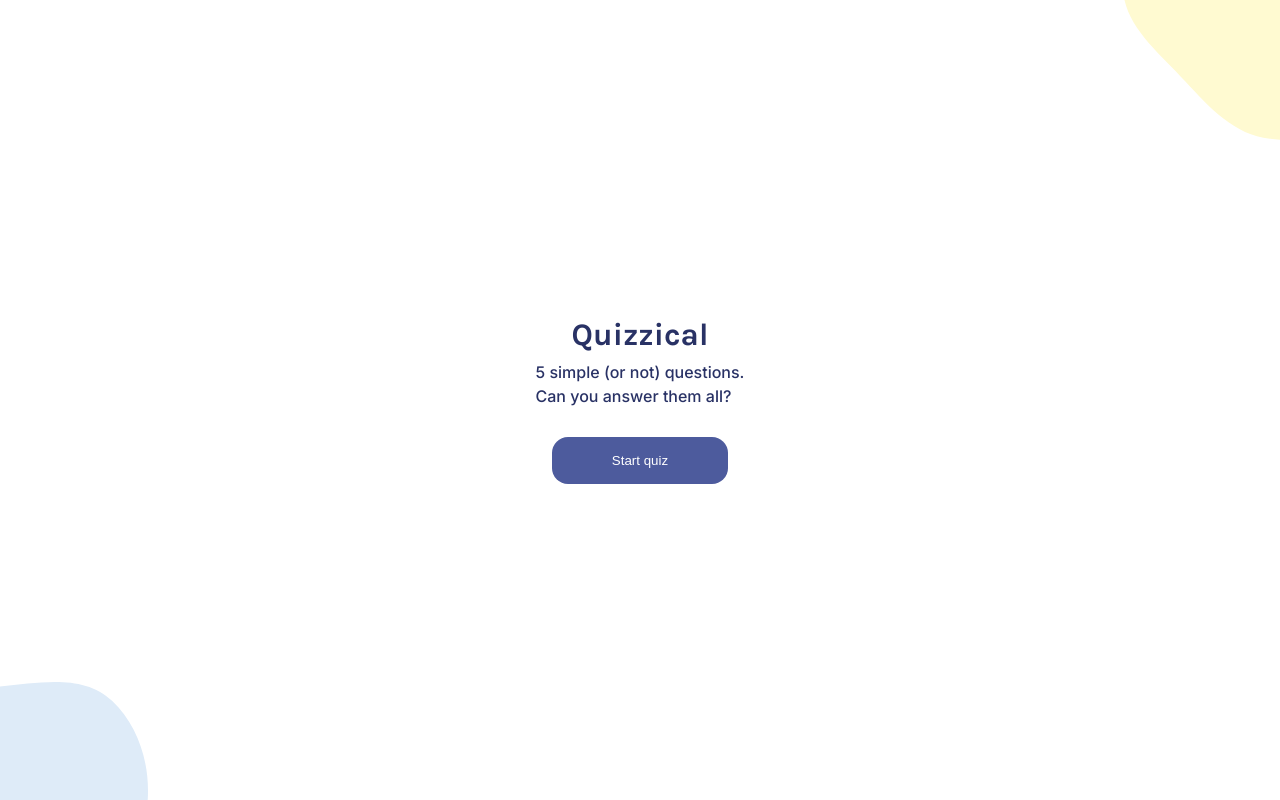
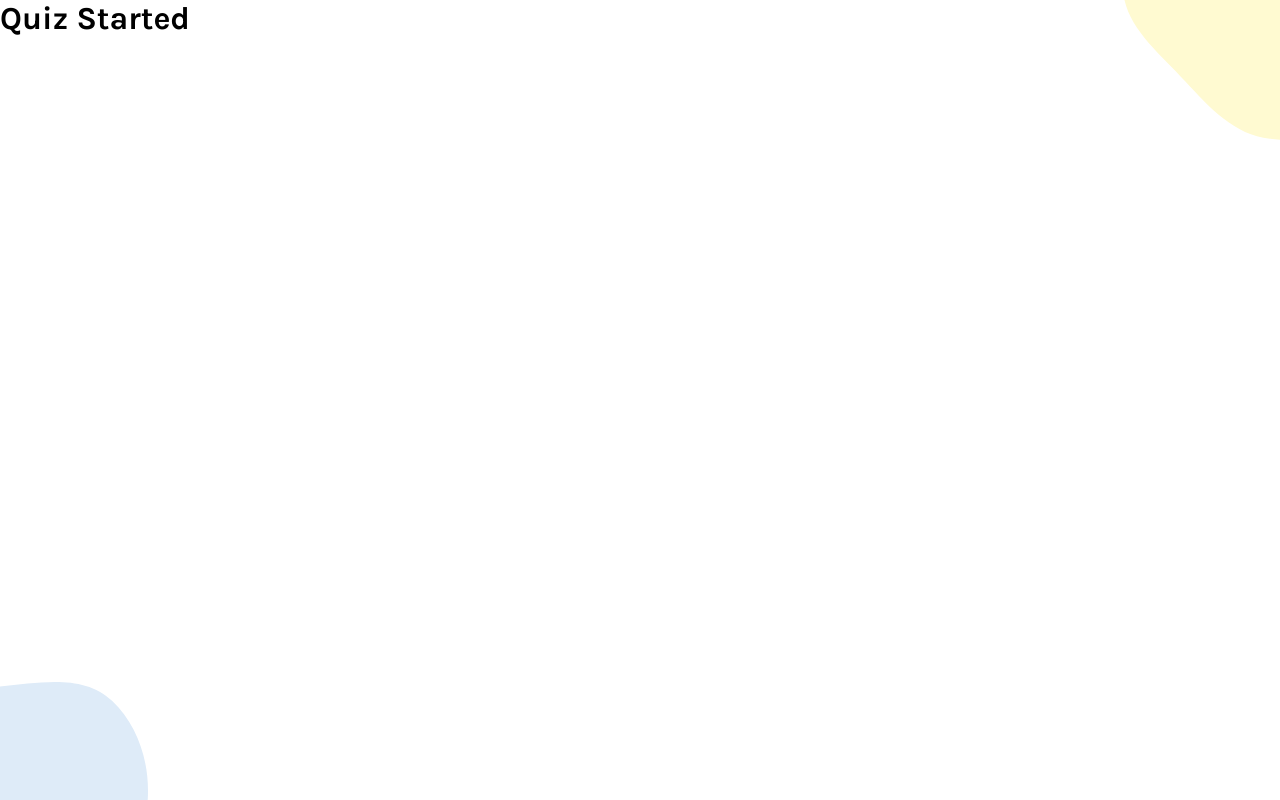
Before and after one commit to BBualdo/Quizzical-App, a React (Vite) app: page / in a window 1280 px wide. Both pictures are taken after a click on the button "Start quiz". Built offline with nearby package versions, Linux system fonts and the light colour scheme.

Commit message:
Start Quiz button changes state

```diff
--- a/src/App.jsx
+++ b/src/App.jsx
@@ -1,10 +1,19 @@
 import React from 'react'
 import Intro from './components/Intro'
+import Main from './components/Main'
 
 export default function App() {
+  const [page, setPage] = React.useState(<Intro
+  changePage={changePage}
+  />)
+
+  function changePage() {
+    setPage(<Main />)
+  }
+
   return (
     <main>
-      <Intro />
+      {page}
     </main>
   )
 }
--- a/src/components/Intro.jsx
+++ b/src/components/Intro.jsx
@@ -1,11 +1,11 @@
 import React from 'react'
 
-export default function Intro() {
+export default function Intro(props) {
   return (
     <section className='intro-page'>
       <h1>Quizzical</h1>
       <p>5 simple (or not) questions.<br /> Can you answer them all?</p>
-      <button>Start quiz</button>
+      <button onClick={props.changePage}>Start quiz</button>
     </section>
   )
 }
--- /dev/null
+++ b/src/components/Main.jsx
@@ -0,0 +1,7 @@
+import React from 'react'
+
+export default function Main() {
+  return (
+    <h1>Quiz Started</h1>
+  )
+}
```
